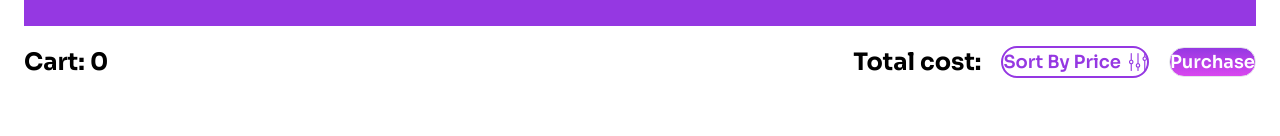
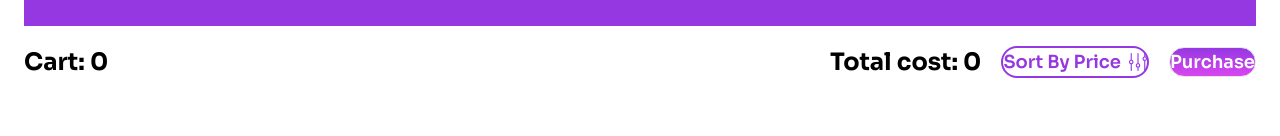
Before and after one commit to programming-hero-web-course-4/b10a8-gadget-heaven-chinmoy10, a React (Vite) app: page /dashboard in a window 1280 px wide. Shown: the part 552-688 px from the top of the page. Built offline with nearby package versions, Linux system fonts and the light colour scheme.

Commit message:
Project Done

```diff
--- a/src/pages/Dashboard.jsx
+++ b/src/pages/Dashboard.jsx
@@ -83,7 +83,7 @@
                 <h2 className="text-2xl font-bold">Cart: {addCartList.length}</h2>
                 </div>
                 <div className="flex flex-col md:flex-row items-center gap-5">
-                  <p className="text-2xl font-bold">Total cost: </p>
+                  <p className="text-2xl font-bold">Total cost: 0</p>
                   <button onClick={() => handleSortBy("price")} className="btn flex items-center shadow-none rounded-full text-[#9538E2] gap-2 text-lg font-semibold border-2 border-[#9538E2] bg-transparent hover:bg-transparent">Sort By Price <SlEqualizer /></button>
 
                   {/* You can open the modal using document.getElementById('ID').showModal() method */}
```
